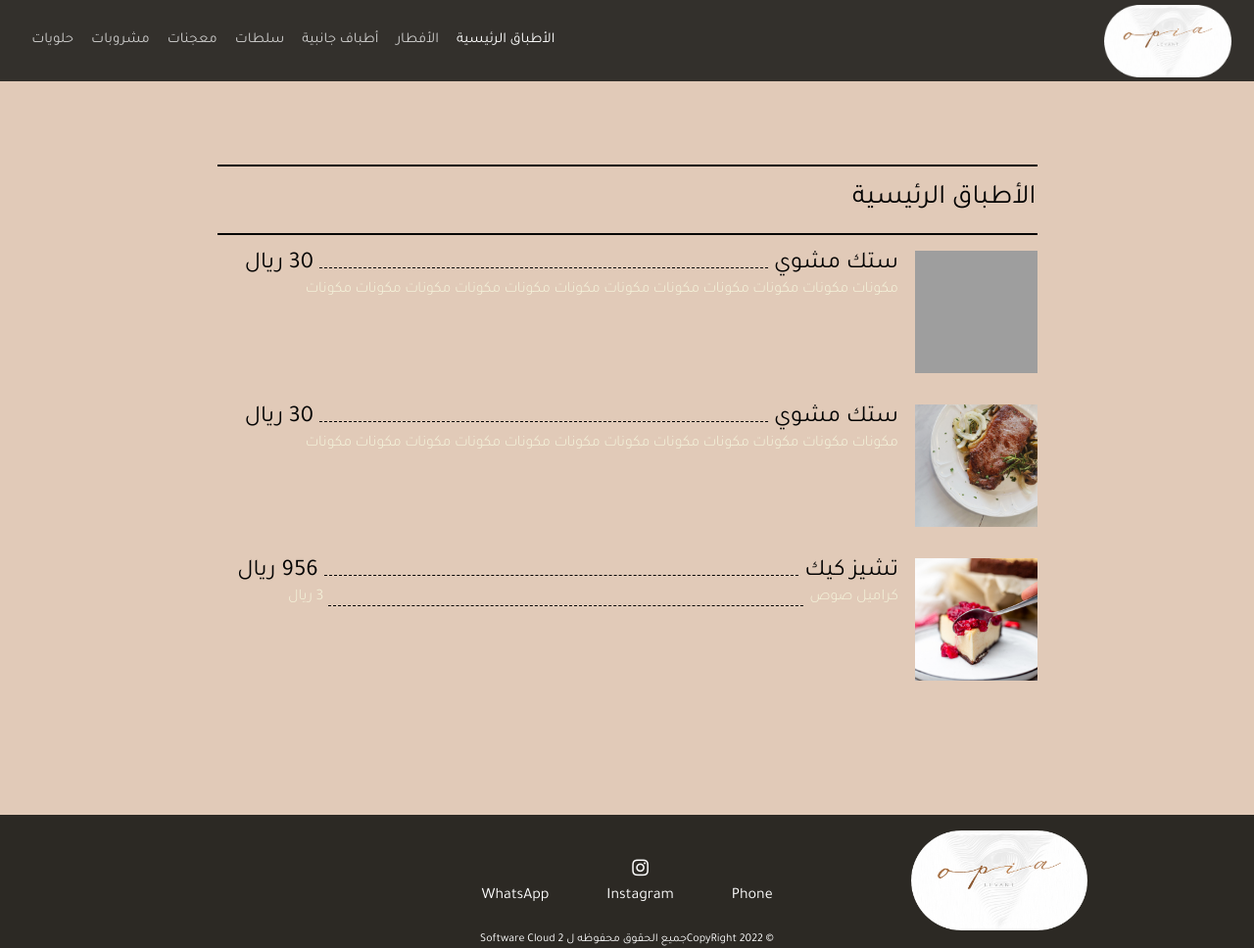
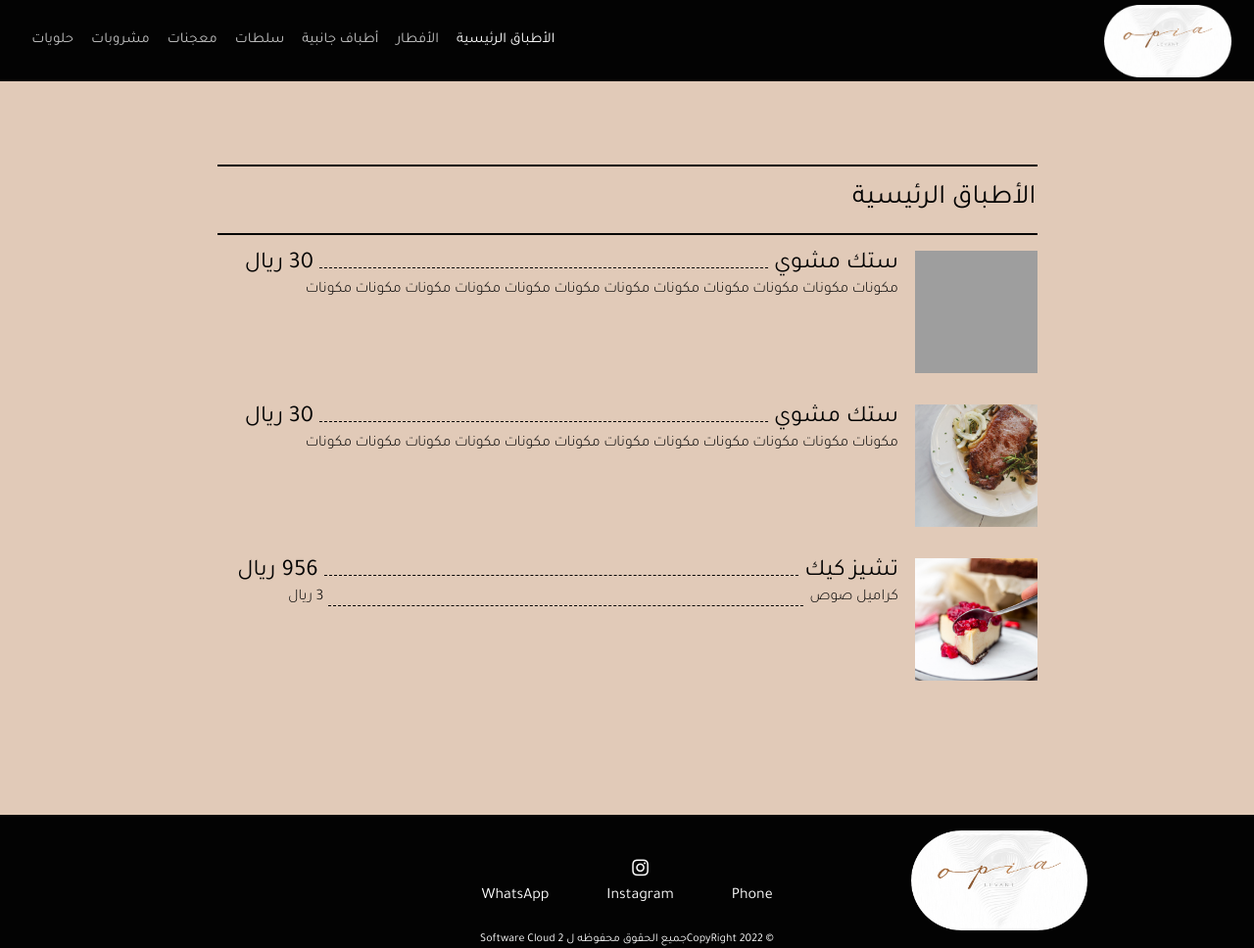
Before and after one commit to AyaHanyT/Menu, a plain HTML site: page index.html in a window 1280 px wide. Shown: the whole page at 98% size. Drawn offline with nearby package versions, Linux system fonts and the light colour scheme; grey boxes are pictures that could not be loaded; a script that the page names is missing; a web font is replaced by a local one.

Commit message:
Update style.css

```diff
--- a/assets/css/style.css
+++ b/assets/css/style.css
@@ -127,7 +127,7 @@ section {
 }
 #navbar {
     transition: all 0.5s;
-    background-color: #33302c;
+    background-color: #030303;
   }
   .navbar{
     z-index: 3;
@@ -225,7 +225,6 @@ section {
     min-width: 93px;
     background-color: #E1CAB8;
     z-index: 9;
-    color: beige;
 }
 .extra{
     display: flex;
@@ -243,7 +242,7 @@ section {
 
 
 footer{
-    background-color: #2c2924;
+    background-color: #030303;
     padding-top: 1rem;
 }
 footer li a, footer h4{
@@ -450,6 +449,14 @@ header{
     flex-wrap: wrap;
     justify-content: center;
 }
+    .dots {
+    position: absolute;
+    border-bottom: 1px dashed;
+    height: 18px;
+    margin: 0 4px;
+    right: 85px;
+    width: 52%;
+}
 }
 
 
@@ -458,14 +465,7 @@ header{
     background: #e6ded6;
     z-index: 9;
     }
-.dots {
-    position: absolute;
-    border-bottom: 1px dashed;
-    height: 18px;
-    margin: 0 4px;
-     right: 85px;
-    width: 52%;
-}
+
 }
 
 @media screen and (max-width: 400px) {
```
